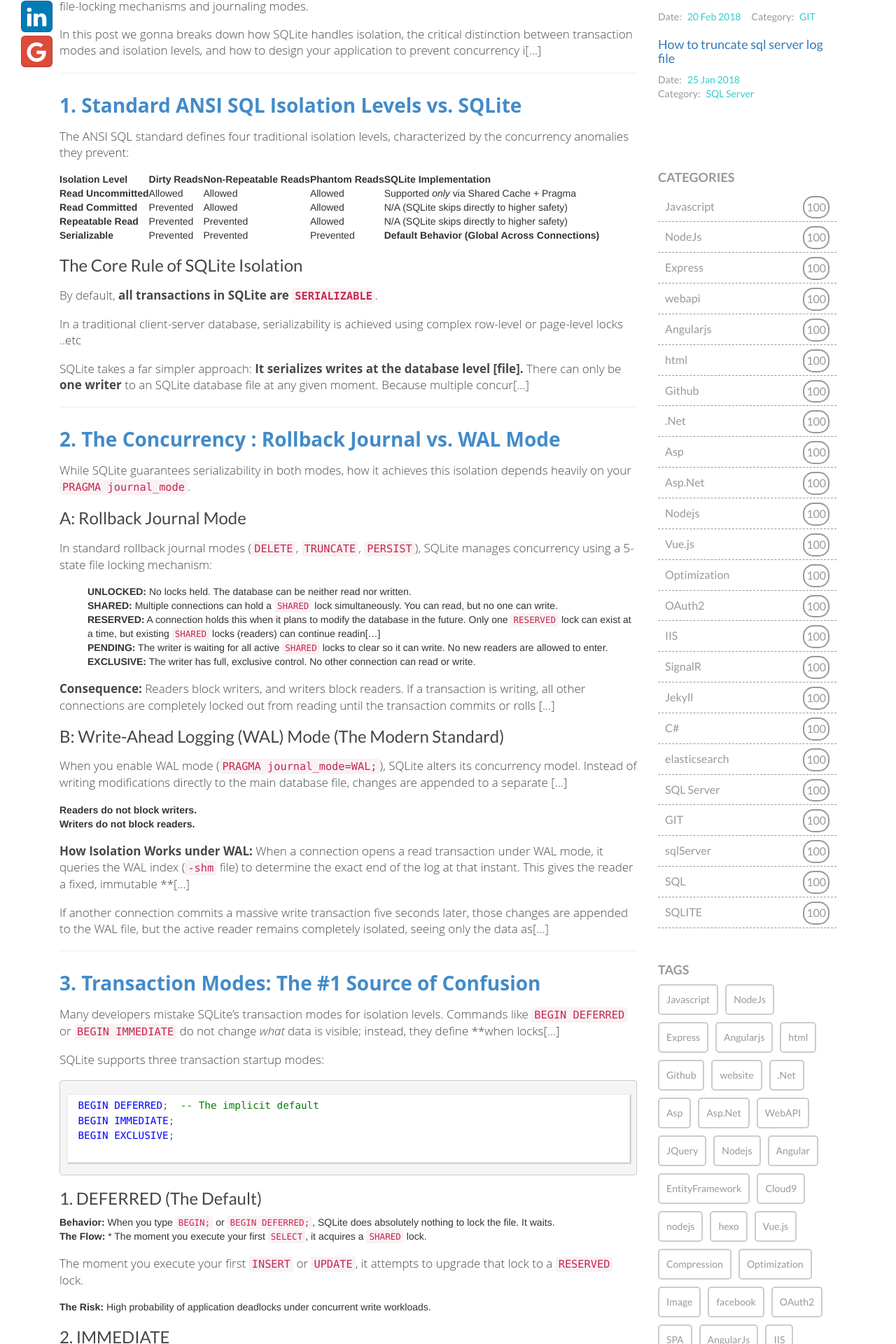
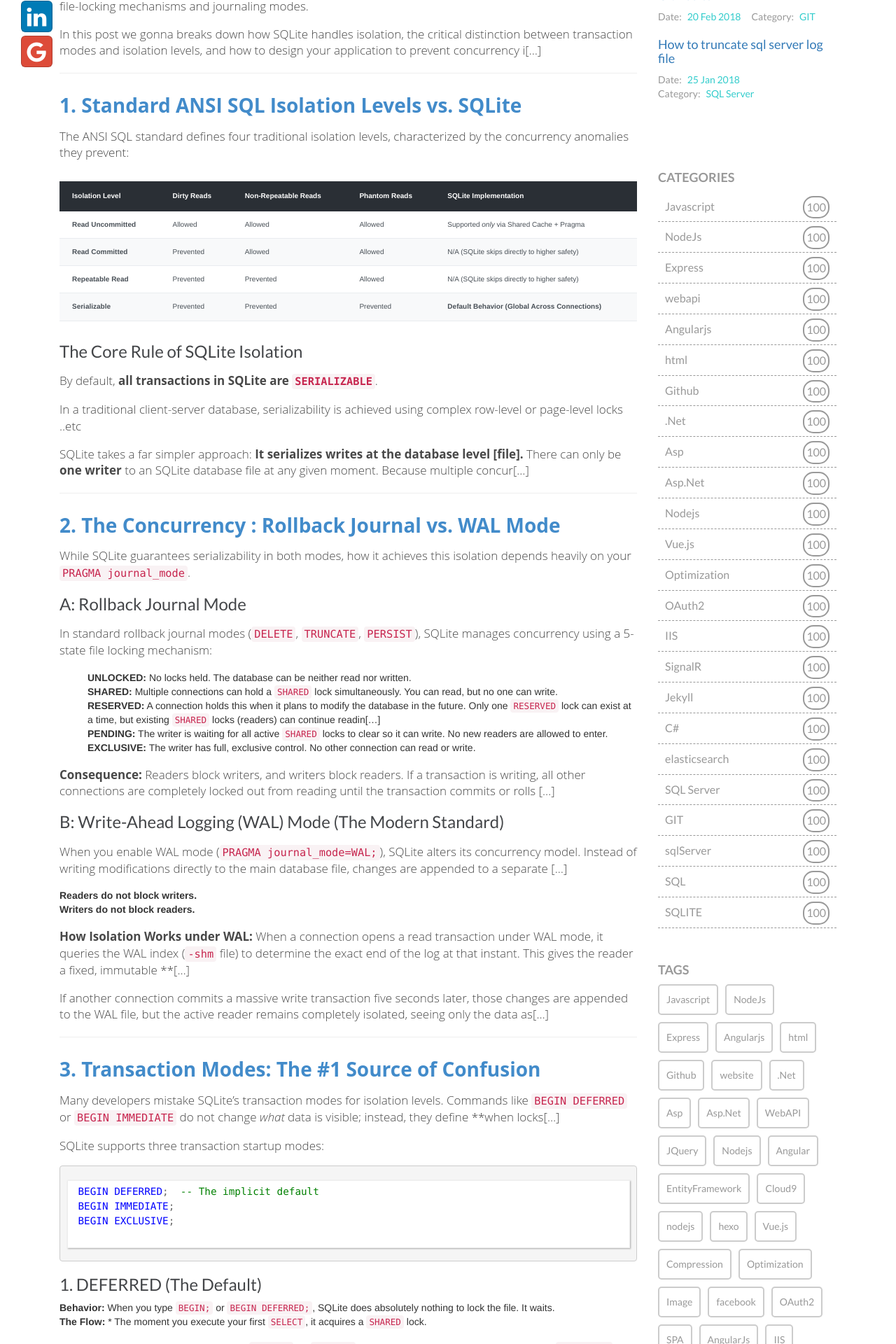
Before and after one commit to malekbenz/malekbenz, a Jekyll site: the page built from index.html, in a window 1280 px wide. Shown: the part 764-2684 px from the top of the page at 70% size. Built offline with Jekyll 4.4.1, drawn with Linux system fonts in a browser that asks for light colours; nearby versions of some CDN libraries; the list of posts is cut into pages by our own code.

Commit message:
Add css for table

```diff
--- a/css/style.css
+++ b/css/style.css
@@ -9,9 +9,11 @@
 	left: 30px;
 	width: 36px;
 }
+
 .btn-social-icon.btn-lg {
 	margin-top: 5px;
 }
+
 #search {
 	position: fixed;
 	top: 0px;
@@ -60,6 +62,7 @@
 	padding-right: 30px;
 	outline: none;
 }
+
 #search .btn {
 	position: absolute;
 	top: 50%;
@@ -67,6 +70,7 @@
 	margin-top: 61px;
 	margin-left: -45px;
 }
+
 #search .close {
 	position: fixed;
 	top: 15px;
@@ -78,10 +82,11 @@
 	padding: 10px 17px;
 	font-size: 27px;
 }
+
 /* search zoom*/
 
 #custom-search-input {
-        margin:0;
+	margin: 0;
 	margin-top: 10px;
 	padding: 0;
 }
@@ -112,10 +117,10 @@
 	-webkit-border-radius: 3px;
 	-moz-border-radius: 3px;
 	border-radius: 3px;
-        color:#D9230F;
+	color: #D9230F;
 }
 
-    .search-query:focus + button {
+.search-query:focus+button {
 	z-index: 3;
 }
 
@@ -125,13 +130,13 @@
 
 
 /* CSS Document */
-.thumbnail{
+.thumbnail {
 	/*width: 220px; */
 	height: 180px;
 	overflow: auto;
 }
 
-.thumbnail img{
+.thumbnail img {
 	height: 100%;
 }
 
@@ -140,7 +145,18 @@ body {
 	font-family: "Lato", Arial, Verdana;
 }
 
-h1, h2, h3, h4, h5, h6, .h1, .h2, .h3, .h4, .h5, .h6 {
+h1,
+h2,
+h3,
+h4,
+h5,
+h6,
+.h1,
+.h2,
+.h3,
+.h4,
+.h5,
+.h6 {
 	font-family: "Lato", Arial, Verdana;
 	font-weight: 100;
 	color: #444649;
@@ -158,8 +174,8 @@ li {
 
 p {
 
-	font-family: 'Open Sans',sans-serif;
-	font-weight:300;
+	font-family: 'Open Sans', sans-serif;
+	font-weight: 300;
 	font-size: 15px;
 }
 
@@ -210,6 +226,7 @@ h6 {
 .clear {
 	clear: both;
 }
+
 .wrap {
 	width: 100%;
 	z-index: 10;
@@ -232,7 +249,7 @@ h6 {
 	margin: 0 auto;
 	position: relative;
 	min-height: 50px;
-	padding:30px 0;
+	padding: 30px 0;
 	font-size: 18px;
 	font-family: 'Open Sans', sans-serif;
 	font-weight: 300;
@@ -253,7 +270,7 @@ h6 {
 }
 
 .subMenu .inner {
-	padding:0;
+	padding: 0;
 	font-weight: 400;
 	margin: 0 auto;
 }
@@ -270,13 +287,16 @@ h6 {
 	text-align: center;
 	color: #333;
 }
-.subMenu .inner a:hover, .subMenu .inner a:focus {
+
+.subMenu .inner a:hover,
+.subMenu .inner a:focus {
 	color: #33CCCC;
 }
 
 .active {
 	color: #33CCCC;
 }
+
 .end {
 	margin: 0;
 }
@@ -286,8 +306,8 @@ h6 {
 
 /* SECTIONS */
 .sTop {
-	background:#fff;
-	color:#3d3d3d;
+	background: #fff;
+	color: #3d3d3d;
 
 }
 
@@ -296,8 +316,7 @@ h6 {
 }
 
 
-.s2 {
-}
+.s2 {}
 
 
 .s3 {
@@ -325,15 +344,17 @@ h6 {
 
 /*		Vartical slider			*/
 
-.vticker{
+.vticker {
 	margin: 0px auto;
 	text-align: center;
 }
-.vticker ul{
+
+.vticker ul {
 	padding: 0;
 	width: 100%;
 }
-.vticker li{
+
+.vticker li {
 	list-style: none;
 	padding: 10px;
 	font-size: 30px;
@@ -341,12 +362,13 @@ h6 {
 	color: #fff;
 	font-weight: 400;
 }
-.et-run{
+
+.et-run {
 	background: red;
 }
 
 
-.top-container .subMenu  {
+.top-container .subMenu {
 	margin-top: 50px;
 }
 
@@ -373,18 +395,19 @@ a.click-down:hover {
 	margin-top: 50px;
 }
 
-.nav-pills > .active {
-	background-color:transparent;
+.nav-pills>.active {
+	background-color: transparent;
 }
 
-.nav-pills a, .nav-pills li.active a {
-	background: rgba(142,142,142, 0.6) !important;
-	border: 1px solid rgba(255,255,255,0.2);
+.nav-pills a,
+.nav-pills li.active a {
+	background: rgba(142, 142, 142, 0.6) !important;
+	border: 1px solid rgba(255, 255, 255, 0.2);
 	color: #fff;
 }
 
 .nav-pills a:hover {
-	background: rgba(142,142,142, 0.9) !important;
+	background: rgba(142, 142, 142, 0.9) !important;
 }
 
 .nav-pills li a {
@@ -402,9 +425,7 @@ a.click-down:hover {
 
 /*** LOGO ***/
 
-.th-logo {
-
-	}
+.th-logo {}
 
 .th-logo a {
 	padding: 30px 0px;
@@ -435,24 +456,98 @@ a.click-down:hover {
 
 
 /* ======================== Creative minds block ======================== */
-.creative-minds { margin-top: 20px; transition: all .2s ease-in-out; }
+.creative-minds {
+	margin-top: 20px;
+	transition: all .2s ease-in-out;
+}
 
-.creative-minds figure { position: relative; width: 100%; padding-top: 67%; overflow: hidden; cursor: pointer; }
-.creative-minds img { display: block; position: absolute; top: 0; bottom: 0; left: 0; right: 0; width: 100%; }
-.creative-minds figcaption { position: absolute; top: 0; left: 0; width: 100%; height: 100%; background-color: black; opacity: 0.7; transition: all 0.3s ease; z-index: 999; }
-.creative-minds .col-cm:hover figcaption { opacity: 0; }
-.creative-minds .active .cm-title { display: block;}
-.creative-minds .active .cm-descr { display: block; }
-.creative-minds .cm-title { display: none; font-size: 22px; }
-.creative-minds .cm-descr { display: none; }
-.creative-minds .col-cm:hover .cm-title, .creative-minds .col-cm:hover .cm-descr {
-	display: block; }
+.creative-minds figure {
+	position: relative;
+	width: 100%;
+	padding-top: 67%;
+	overflow: hidden;
+	cursor: pointer;
+}
 
-.row-cm { margin-left: -5px; }
-.row-cm:before, .row-cm:after { content: " "; display: table; }
-.row-cm:after { clear: both; }
-.row-cm .col-cm { margin-bottom: 20px; text-align: center; position: relative; min-height: 1px; padding-left: 5px; padding-right: 5px; overflow: hidden; }
-@media (min-width: 768px) { .row-cm .col-cm { float: left; width: 33.33333%;  min-height:535px;} }
+.creative-minds img {
+	display: block;
+	position: absolute;
+	top: 0;
+	bottom: 0;
+	left: 0;
+	right: 0;
+	width: 100%;
+}
+
+.creative-minds figcaption {
+	position: absolute;
+	top: 0;
+	left: 0;
+	width: 100%;
+	height: 100%;
+	background-color: black;
+	opacity: 0.7;
+	transition: all 0.3s ease;
+	z-index: 999;
+}
+
+.creative-minds .col-cm:hover figcaption {
+	opacity: 0;
+}
+
+.creative-minds .active .cm-title {
+	display: block;
+}
+
+.creative-minds .active .cm-descr {
+	display: block;
+}
+
+.creative-minds .cm-title {
+	display: none;
+	font-size: 22px;
+}
+
+.creative-minds .cm-descr {
+	display: none;
+}
+
+.creative-minds .col-cm:hover .cm-title,
+.creative-minds .col-cm:hover .cm-descr {
+	display: block;
+}
+
+.row-cm {
+	margin-left: -5px;
+}
+
+.row-cm:before,
+.row-cm:after {
+	content: " ";
+	display: table;
+}
+
+.row-cm:after {
+	clear: both;
+}
+
+.row-cm .col-cm {
+	margin-bottom: 20px;
+	text-align: center;
+	position: relative;
+	min-height: 1px;
+	padding-left: 5px;
+	padding-right: 5px;
+	overflow: hidden;
+}
+
+@media (min-width: 768px) {
+	.row-cm .col-cm {
+		float: left;
+		width: 33.33333%;
+		min-height: 535px;
+	}
+}
 
 
 
@@ -490,11 +585,12 @@ a.click-down:hover {
 
 
 
-.panel-default > .panel-heading {
+.panel-default>.panel-heading {
 	background: #EDEEF0;
 }
 
-.panel-group .panel, .panel-heading {
+.panel-group .panel,
+.panel-heading {
 	border-radius: 0px;
 }
 
@@ -588,7 +684,8 @@ a.click-down:hover {
 	text-align: center;
 }
 
-.carousel-control.left, .carousel-control.right {
+.carousel-control.left,
+.carousel-control.right {
 	background-image: none;
 }
 
@@ -631,7 +728,7 @@ a.click-down:hover {
 }
 
 .bcg-bg {
-	background-color: rgba(255,255,255,0.8);
+	background-color: rgba(255, 255, 255, 0.8);
 	height: 100%;
 	width: 100%;
 	padding: 100px 0px;
@@ -639,7 +736,7 @@ a.click-down:hover {
 }
 
 .bcg-bg-blk {
-	background-color: rgba(0,0,0,0.8);
+	background-color: rgba(0, 0, 0, 0.8);
 	text-align: left;
 }
 
@@ -695,7 +792,7 @@ h1.price {
 .pricing-row {
 	padding: 10px 0px;
 	border-bottom: 1px solid #D6D6D6;
-	border-top: 1px solid rgba(255,255,255, 0.5);
+	border-top: 1px solid rgba(255, 255, 255, 0.5);
 }
 
 .pricing-row strong {
@@ -747,7 +844,7 @@ h1.price {
 
 
 
-.read-m  {
+.read-m {
 	padding: 8px 14px;
 	font-size: 16px;
 	font-weight: bold;
@@ -755,15 +852,17 @@ h1.price {
 	border: 4px solid #CCC;
 }
 
-.blue-btn a{
+.blue-btn a {
 	color: #33cccc;
-  text-decoration:none;
+	text-decoration: none;
 	text-align: center;
-  display:block; /* important */
+	display: block;
+	/* important */
 	font-weight: bold;
 }
 
-.blue-btn, .first-link{
+.blue-btn,
+.first-link {
 	-webkit-transition: 0.4s;
 	-moz-transition: 0.4s;
 	-ms-transition: 0.4s;
@@ -772,9 +871,9 @@ h1.price {
 }
 
 
-.blue-btn{
+.blue-btn {
 	height: 50px;
-  font: bold 17px/61px "Lato",Arial,Verdana;
+	font: bold 17px/61px "Lato", Arial, Verdana;
 	overflow: hidden;
 	width: 170px;
 	margin: 0px auto;
@@ -784,19 +883,19 @@ h1.price {
 	transition: all 0.4s ease 0s;
 }
 
-.blue-btn:hover{
-	border-style:double;
+.blue-btn:hover {
+	border-style: double;
 }
 
-.blue-btn a:hover{
+.blue-btn a:hover {
 	text-decoration: none;
 }
 
-.first-link{
+.first-link {
 	margin-top: -0.6em;
 }
 
-.view:hover .first-link{
+.view:hover .first-link {
 	margin-top: -4.3em;
 }
 
@@ -835,18 +934,36 @@ h1.price {
 .control-group textarea {
 	width: 98%;
 }
+
 .form-horizontal .controls {
 	float: none;
 	margin-left: 0px;
 }
+
 .form-horizontal .control-label {
 	text-align: left !important;
 }
+
 .controls {
 	float: left;
 }
 
-textarea, input[type="text"], input[type="password"], input[type="datetime"], input[type="datetime-local"], input[type="date"], input[type="month"], input[type="time"], input[type="week"], input[type="number"], input[type="email"], input[type="url"], input[type="search"], input[type="tel"], input[type="color"], .uneditable-input {
+textarea,
+input[type="text"],
+input[type="password"],
+input[type="datetime"],
+input[type="datetime-local"],
+input[type="date"],
+input[type="month"],
+input[type="time"],
+input[type="week"],
+input[type="number"],
+input[type="email"],
+input[type="url"],
+input[type="search"],
+input[type="tel"],
+input[type="color"],
+.uneditable-input {
 	width: 80%;
 	-webkit-border-radius: 0px;
 	-moz-border-radius: 0px;
@@ -854,27 +971,46 @@ textarea, input[type="text"], input[type="password"], input[type="datetime"], in
 
 	box-shadow: none;
 }
-.contact-form input[type="text"], input[type="password"] {
+
+.contact-form input[type="text"],
+input[type="password"] {
 	width: 94%;
 }
 
-.contact-form textarea:focus,  .comment-box textarea.form-control:focus, input[type="text"]:focus, input[type="password"]:focus, input[type="datetime"]:focus, input[type="datetime-local"]:focus, input[type="date"]:focus, input[type="month"]:focus, input[type="time"]:focus, input[type="week"]:focus, input[type="number"]:focus, input[type="email"]:focus, input[type="url"]:focus, input[type="search"]:focus, input[type="tel"]:focus, input[type="color"]:focus, .uneditable-input:focus {
+.contact-form textarea:focus,
+.comment-box textarea.form-control:focus,
+input[type="text"]:focus,
+input[type="password"]:focus,
+input[type="datetime"]:focus,
+input[type="datetime-local"]:focus,
+input[type="date"]:focus,
+input[type="month"]:focus,
+input[type="time"]:focus,
+input[type="week"]:focus,
+input[type="number"]:focus,
+input[type="email"]:focus,
+input[type="url"]:focus,
+input[type="search"]:focus,
+input[type="tel"]:focus,
+input[type="color"]:focus,
+.uneditable-input:focus {
 	box-shadow: none;
 	border-color: #33cccc;
 }
 
 
-#map {
-	}
+#map {}
 
 .map {
 	width: 100% !important;
 	height: auto;
 }
+
 iframe {
 	max-width: 100%;
 	height: auto;
-width: 100%; /*IE8 bug fix*/
+	width: 100%;
+	/*IE8 bug fix*/
 	vertical-align: middle;
 	height: 400px;
 }
@@ -891,12 +1027,14 @@ textarea.form-control {
 	height: auto;
 	margin-bottom: 30px;
 }
+
 .address h3 {
 	font-family: 'Fjalla One', sans-serif;
 	font-size: 16px;
 	text-align: left;
 	color: #fff;
 }
+
 .contact-address {
 	font-size: 16px;
 	color: #fff;
@@ -908,14 +1046,17 @@ textarea.form-control {
 	width: 100%;
 	height: auto;
 }
+
 .email {
 	line-height: 20px;
 	overflow: hidden;
 }
+
 .email a {
 	text-decoration: none;
 	color: #fff;
 }
+
 .email a:hover {
 	text-decoration: underline;
 	color: #fff;
@@ -984,13 +1125,13 @@ textarea.form-control {
 	font-size: 22px;
 	color: #fff;
 	font-weight: 100;
-	font-family: 'Open Sans',sans-serif;
+	font-family: 'Open Sans', sans-serif;
 	margin-top: 40px;
 }
 
 
 ul.inner-link {
-	background: rgba(255,255,255,0.2);
+	background: rgba(255, 255, 255, 0.2);
 	margin: 0px auto;
 	margin-top: 30px;
 	display: table;
@@ -1038,10 +1179,11 @@ h1.section-post {
 	font-size: 28px;
 	color: #428bca;
 	margin-top: 30px;
-	font-family: 'Open Sans',sans-serif;
+	font-family: 'Open Sans', sans-serif;
 	font-weight: 100;
 	font-weight: bold;
 }
+
 .section-post p {
 	color: #484848;
 	font-size: 17px;
@@ -1117,12 +1259,42 @@ a.comments i {
 }
 
 
-.comment-box textarea, .comment-box input[type="text"], .comment-box input[type="password"], .comment-box input[type="datetime"], .comment-box input[type="datetime-local"], .comment-box input[type="date"], .comment-box input[type="month"], .comment-box input[type="time"], .comment-box input[type="week"], .comment-box input[type="number"], .comment-box input[type="email"], .comment-box input[type="url"], .comment-box input[type="search"], .comment-box input[type="tel"], .comment-box input[type="color"], .comment-box .uneditable-input, .sidebar input[type="search"] {
+.comment-box textarea,
+.comment-box input[type="text"],
+.comment-box input[type="password"],
+.comment-box input[type="datetime"],
+.comment-box input[type="datetime-local"],
+.comment-box input[type="date"],
+.comment-box input[type="month"],
+.comment-box input[type="time"],
+.comment-box input[type="week"],
+.comment-box input[type="number"],
+.comment-box input[type="email"],
+.comment-box input[type="url"],
+.comment-box input[type="search"],
+.comment-box input[type="tel"],
+.comment-box input[type="color"],
+.comment-box .uneditable-input,
+.sidebar input[type="search"] {
 	width: 100%;
 	border-width: 2px;
 }
 
-.comment-box input[type="text"], .comment-box input[type="password"], .comment-box input[type="datetime"], .comment-box input[type="datetime-local"], .comment-box input[type="date"], .comment-box input[type="month"], .comment-box input[type="time"], .comment-box input[type="week"], .comment-box input[type="number"], .comment-box input[type="email"], .comment-box input[type="url"], .comment-box input[type="search"], .comment-box input[type="tel"], .comment-box input[type="color"], .comment-box .uneditable-input {
+.comment-box input[type="text"],
+.comment-box input[type="password"],
+.comment-box input[type="datetime"],
+.comment-box input[type="datetime-local"],
+.comment-box input[type="date"],
+.comment-box input[type="month"],
+.comment-box input[type="time"],
+.comment-box input[type="week"],
+.comment-box input[type="number"],
+.comment-box input[type="email"],
+.comment-box input[type="url"],
+.comment-box input[type="search"],
+.comment-box input[type="tel"],
+.comment-box input[type="color"],
+.comment-box .uneditable-input {
 	height: 40px;
 	-webkit-border-radius: 5px;
 	-moz-border-radius: 5px;
@@ -1220,7 +1392,8 @@ ul.category li a span.count {
 	border-radius: 15px;
 }
 
-ul.category li a:hover span.count, ul.category li a:hover {
+ul.category li a:hover span.count,
+ul.category li a:hover {
 	color: #33cccc;
 	border-color: #33cccc;
 }
@@ -1252,3 +1425,48 @@ ul.tags li a.tg-btn:hover {
 	background: #33cccc;
 	color: #fff;
 }
+
+/* Modern & Clean Table Styling */
+table {
+	width: 100%;
+	border-collapse: collapse;
+	margin: 30px 0;
+	font-size: 1rem;
+	text-align: left;
+	background-color: #ffffff;
+}
+
+/* Header styling */
+table th {
+	background-color: #2a2f35;
+	/* Dark slate background */
+	color: #ffffff;
+	/* White text */
+	font-weight: 600;
+	padding: 14px 18px;
+	border: none;
+}
+
+/* Table body rows */
+table td {
+	padding: 12px 18px;
+	border-bottom: 1px solid #e9ecef;
+	color: #495057;
+}
+
+/* Zebra striping (alternating row colors) */
+table tbody tr:nth-child(even) {
+	background-color: #f8f9fa;
+}
+
+/* Smooth hover effect on rows */
+table tbody tr:hover {
+	background-color: #f1f3f5;
+	transition: background-color 0.2s ease;
+}
+
+/* Make tables scrollable on small mobile screens */
+.table-wrapper {
+	overflow-x: auto;
+	width: 100%;
+}
```
Lines whose indentation alone changed are shown as unchanged.
